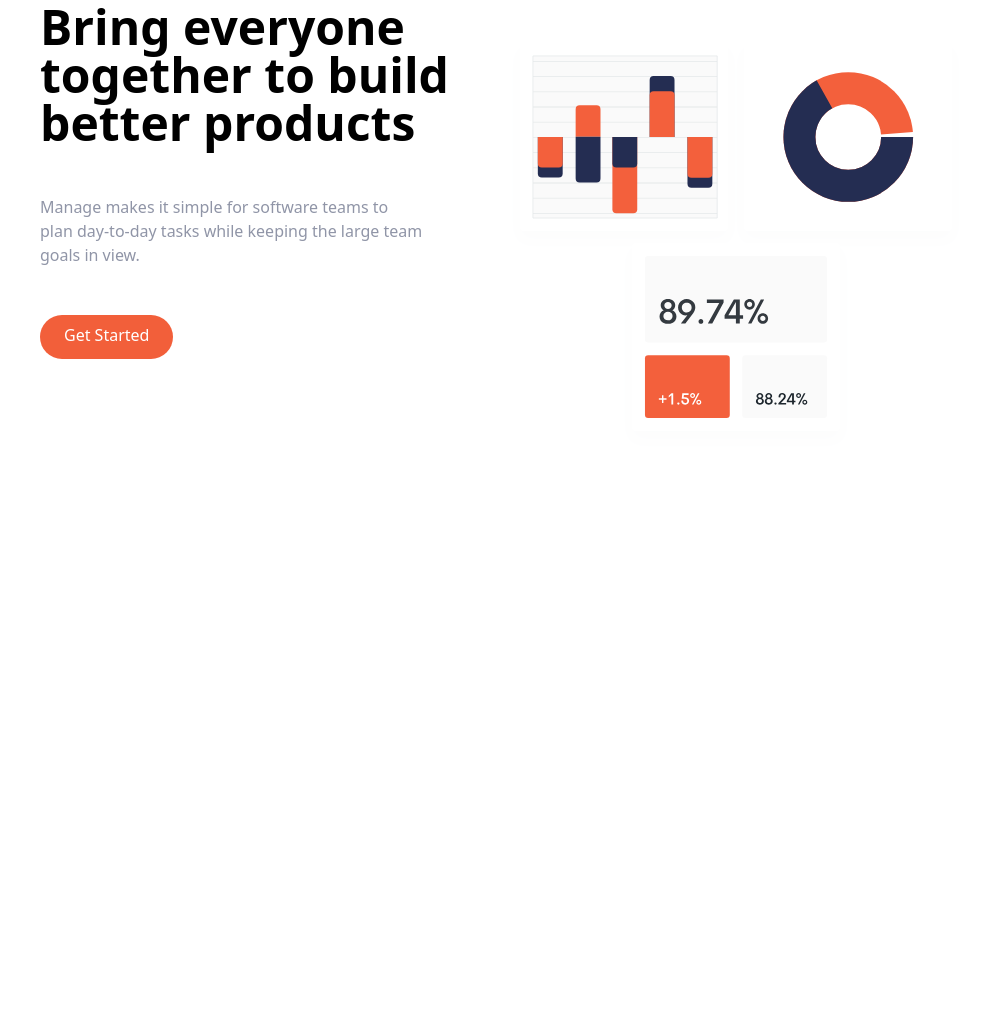
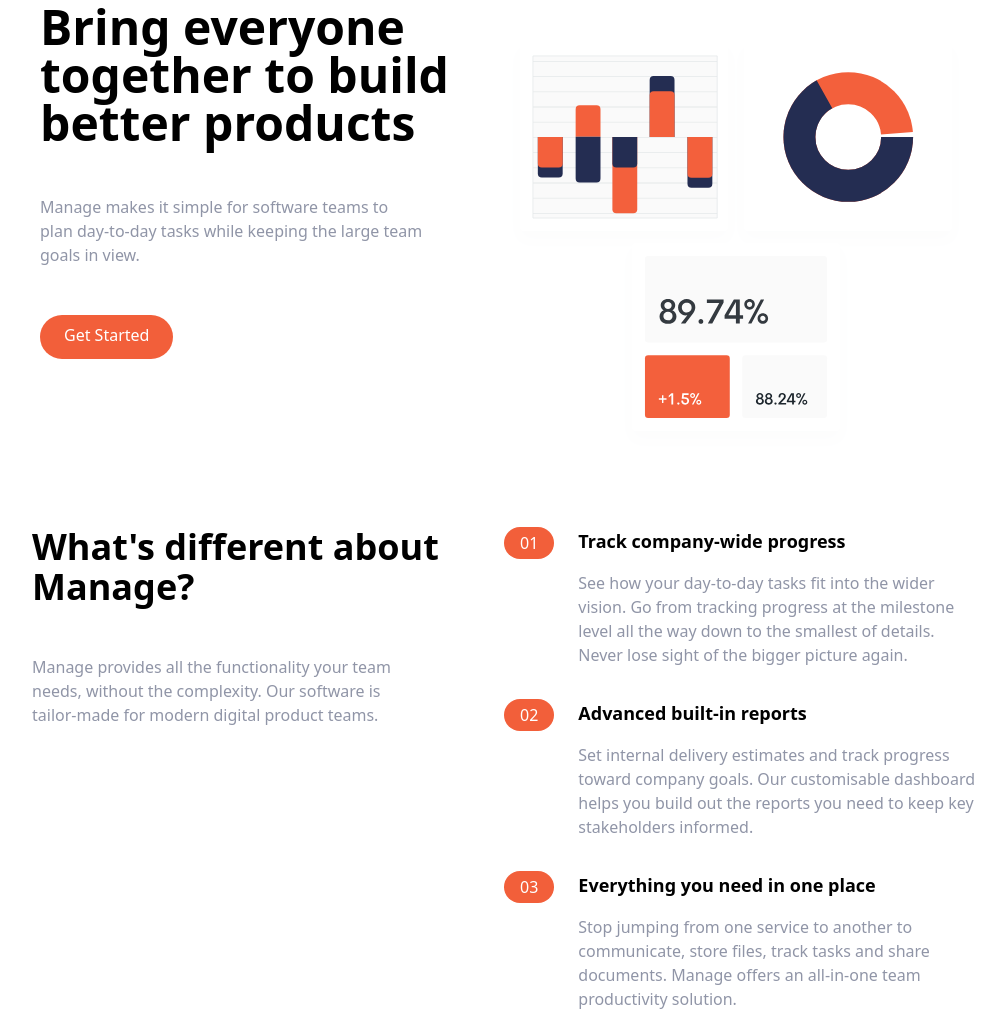
Before and after one commit to arpitmehrotra/tailwind-ws, a website: page index.html in a window 1280 px wide. Shown: the part 129-1140 px from the top of the page, without its empty margins (136-1141 px from the left). Before the commit the page ends 800 px from the top, so only its background shows below. Drawn offline with Linux system fonts and the light colour scheme.

Commit message:
add features section

```diff
--- a/index.html
+++ b/index.html
@@ -63,5 +63,112 @@
         </div>
       </div>
     </section>
+
+    <!--Features Section-->
+    <section id="features">
+      <div
+        class="container flex flex-col px-4 mx-auto mt-10 space-y-12 md:space-y-0 md:flex-row"
+      >
+        <!--What's different-->
+        <div class="flex flex-col space-y-12 md:w-1/2">
+          <h2 class="max-w-md text-4xl font-bold text-center md:text-left">
+            What's different about Manage?
+          </h2>
+          <p class="max-w-sm text-center text-darkGrayishBlue md:text-left">
+            Manage provides all the functionality your team needs, without the
+            complexity. Our software is tailor-made for modern digital product
+            teams.
+          </p>
+        </div>
+        <!--Numbered list-->
+        <div class="flex flex-col space-y-8 md:w-1/2">
+          <!--List Item 1-->
+          <div
+            class="flex flex-col space-y-3 md:space-y-0 md:space-x-6 md:flex-row"
+          >
+            <!--Heading-->
+            <div class="rounded-l-full bg-brightRedSupLight md:bg-transparent">
+              <div class="flex items-center space-x-2">
+                <div
+                  class="px-4 py-2 text-white rounded-full md:py-1 bg-brightRed"
+                >
+                  01
+                </div>
+                <h3 class="text-base font-bold md:mb-4 md:hidden">
+                  Track company-wide progress
+                </h3>
+              </div>
+            </div>
+            <div>
+              <h3 class="hidden mb-4 text-lg font-bold md:block">
+                Track company-wide progress
+              </h3>
+              <p class="text-darkGrayishBlue">
+                See how your day-to-day tasks fit into the wider vision. Go from
+                tracking progress at the milestone level all the way down to the
+                smallest of details. Never lose sight of the bigger picture
+                again.
+              </p>
+            </div>
+          </div>
+          <!--List Item 2-->
+          <div
+            class="flex flex-col space-y-3 md:space-y-0 md:space-x-6 md:flex-row"
+          >
+            <!--Heading-->
+            <div class="rounded-l-full bg-brightRedSupLight md:bg-transparent">
+              <div class="flex items-center space-x-2">
+                <div
+                  class="px-4 py-2 text-white rounded-full md:py-1 bg-brightRed"
+                >
+                  02
+                </div>
+                <h3 class="text-base font-bold md:mb-4 md:hidden">
+                  Advanced built-in reports
+                </h3>
+              </div>
+            </div>
+            <div>
+              <h3 class="hidden mb-4 text-lg font-bold md:block">
+                Advanced built-in reports
+              </h3>
+              <p class="text-darkGrayishBlue">
+                Set internal delivery estimates and track progress toward
+                company goals. Our customisable dashboard helps you build out
+                the reports you need to keep key stakeholders informed.
+              </p>
+            </div>
+          </div>
+          <!--List Item 3-->
+          <div
+            class="flex flex-col space-y-3 md:space-y-0 md:space-x-6 md:flex-row"
+          >
+            <!--Heading-->
+            <div class="rounded-l-full bg-brightRedSupLight md:bg-transparent">
+              <div class="flex items-center space-x-2">
+                <div
+                  class="px-4 py-2 text-white rounded-full md:py-1 bg-brightRed"
+                >
+                  03
+                </div>
+                <h3 class="text-base font-bold md:mb-4 md:hidden">
+                  Everything you need in one place
+                </h3>
+              </div>
+            </div>
+            <div>
+              <h3 class="hidden mb-4 text-lg font-bold md:block">
+                Everything you need in one place
+              </h3>
+              <p class="text-darkGrayishBlue">
+                Stop jumping from one service to another to communicate, store
+                files, track tasks and share documents. Manage offers an
+                all-in-one team productivity solution.
+              </p>
+            </div>
+          </div>
+        </div>
+      </div>
+    </section>
   </body>
 </html>
```
Also changed, not shown: css/main.css.
